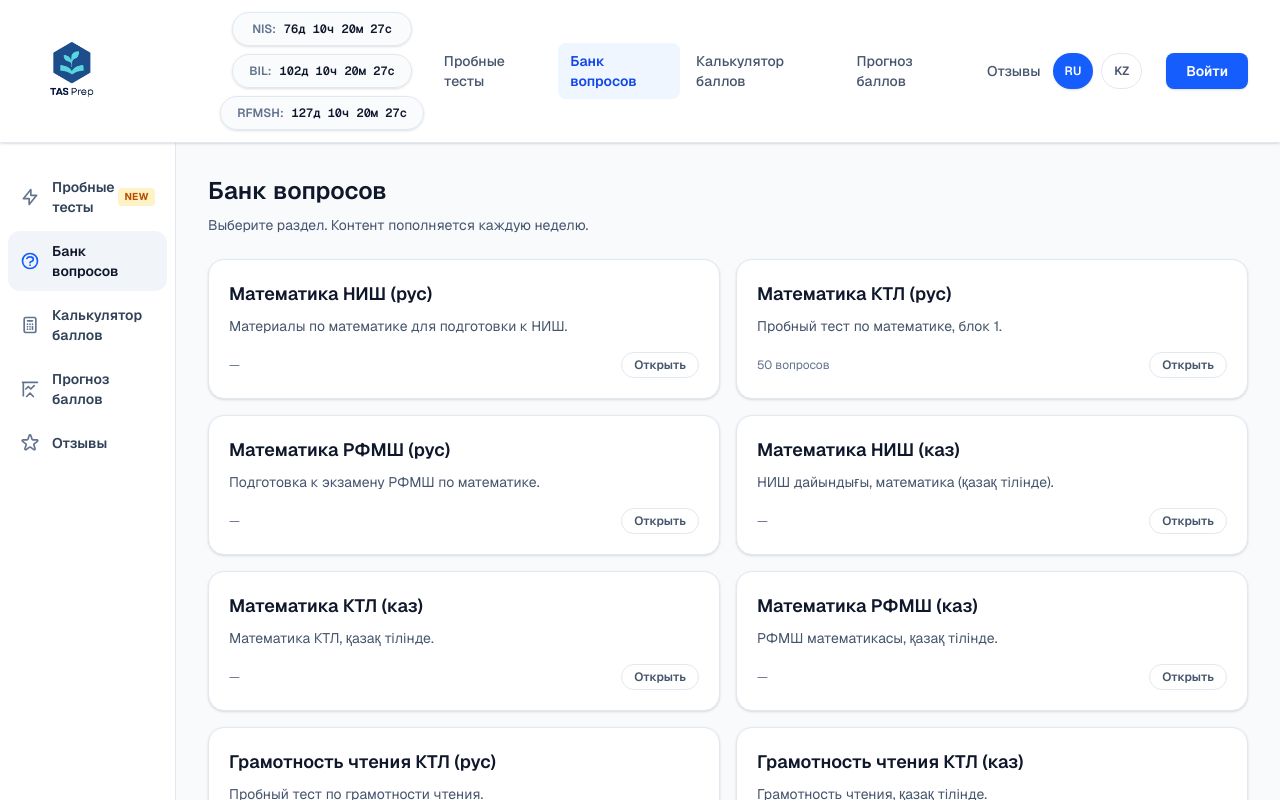
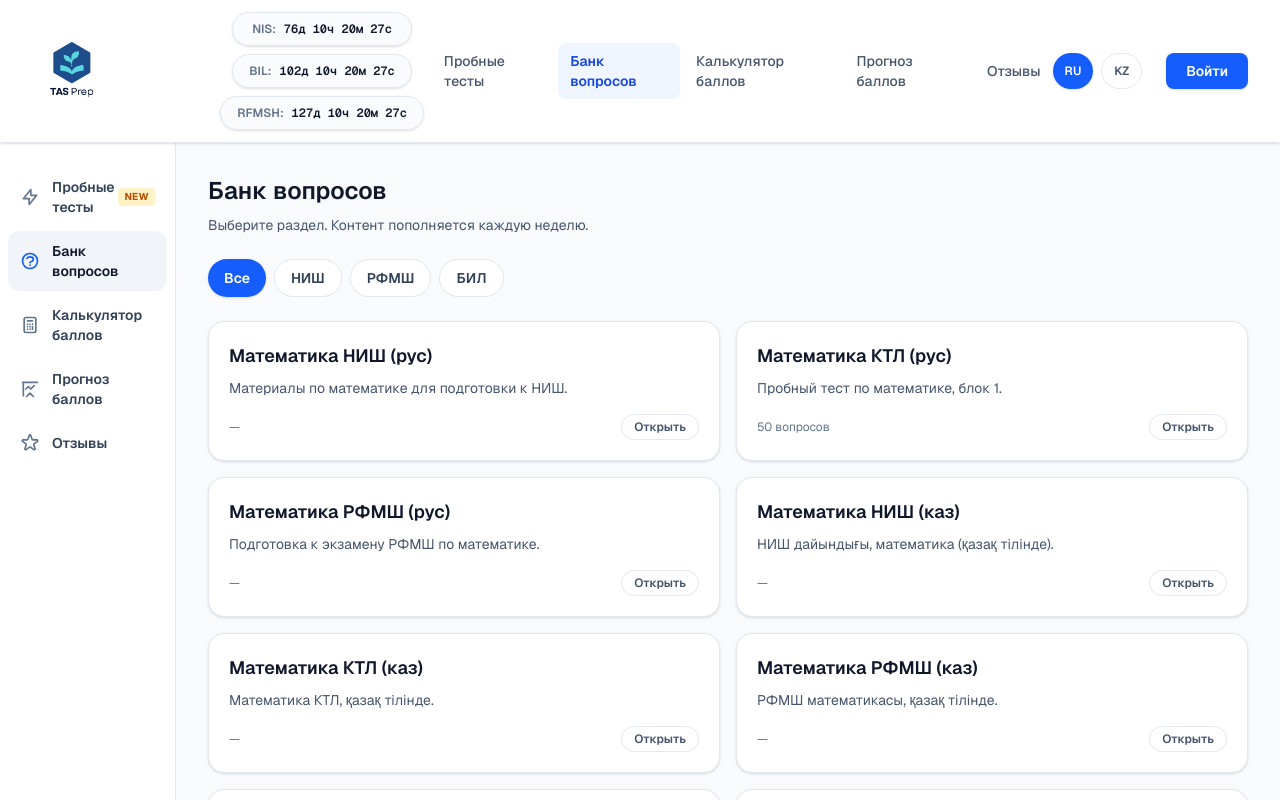
Before and after one commit to Ghonrt09/TAS-Prep, a Next.js app: page /question-bank in a window 1280 px wide. Shown: the top 800 px of the page. Built offline with nearby package versions, Linux system fonts and the light colour scheme; no server answers.

Commit message:
feat(question-bank): add school tabs filter to root app
Made-with: Cursor

```diff
--- a/src/app/(dashboard)/question-bank/page.tsx
+++ b/src/app/(dashboard)/question-bank/page.tsx
@@ -1,12 +1,19 @@
 "use client";
 
 import Link from "next/link";
+import { useMemo, useState } from "react";
 
 import { useLanguage } from "@/context/LanguageContext";
 import { bankCategories } from "@/lib/bankCategories";
 
 export default function QuestionBankPage() {
   const { t, language } = useLanguage();
+  const [schoolFilter, setSchoolFilter] = useState<"all" | "nis" | "bil" | "rfmsh">("all");
+
+  const filtered = useMemo(() => {
+    if (schoolFilter === "all") return bankCategories;
+    return bankCategories.filter((c) => c.school === schoolFilter);
+  }, [schoolFilter]);
 
   return (
     <section className="flex flex-col gap-6">
@@ -18,8 +25,36 @@ export default function QuestionBankPage() {
           {t("bankSubtitle")}
         </p>
       </div>
+
+      <div className="flex flex-wrap gap-2">
+        {(
+          [
+            { id: "all" as const, label: t("bankFilterAll") },
+            { id: "nis" as const, label: t("bankFilterNis") },
+            { id: "rfmsh" as const, label: t("bankFilterRfmsh") },
+            { id: "bil" as const, label: t("bankFilterBil") },
+          ] as const
+        ).map((tab) => {
+          const active = tab.id === schoolFilter;
+          return (
+            <button
+              key={tab.id}
+              type="button"
+              onClick={() => setSchoolFilter(tab.id)}
+              className={`rounded-full px-4 py-2 text-sm font-semibold transition ${
+                active
+                  ? "bg-blue-600 text-white shadow-sm"
+                  : "border border-slate-200 bg-white text-slate-700 hover:bg-slate-50"
+              }`}
+            >
+              {tab.label}
+            </button>
+          );
+        })}
+      </div>
+
       <div className="grid gap-4 md:grid-cols-2">
-        {bankCategories.map((category) => {
+        {filtered.map((category) => {
           const title = language === "kk" && category.titleKk ? category.titleKk : category.title;
           const description =
             language === "kk" && category.descriptionKk ? category.descriptionKk : category.description;
--- a/src/context/LanguageContext.tsx
+++ b/src/context/LanguageContext.tsx
@@ -142,6 +142,10 @@ const translations = {
     scorePredictTip: "Используйте это, чтобы поставить реальную цель на следующий тест.",
     bankTitle: "Банк вопросов",
     bankSubtitle: "Выберите раздел. Контент пополняется каждую неделю.",
+    bankFilterAll: "Все",
+    bankFilterNis: "НИШ",
+    bankFilterRfmsh: "РФМШ",
+    bankFilterBil: "БИЛ",
     bankQuestions: "{value} вопросов",
     bankOpen: "Открыть",
     categoryArithmetic: "Арифметика",
@@ -309,6 +313,10 @@ const translations = {
     scorePredictTip: "Келесі сынаққа нақты мақсат қою үшін қолданыңыз.",
     bankTitle: "Сұрақтар банкі",
     bankSubtitle: "Бөлімді таңдаңыз. Контент апта сайын жаңартылады.",
+    bankFilterAll: "Барлығы",
+    bankFilterNis: "НИШ",
+    bankFilterRfmsh: "РФМШ",
+    bankFilterBil: "БИЛ",
     bankQuestions: "{value} сұрақ",
     bankOpen: "Ашу",
     categoryArithmetic: "Арифметика",
--- a/src/lib/bankCategories.ts
+++ b/src/lib/bankCategories.ts
@@ -10,6 +10,8 @@ export type BankCategory = {
   titleKk?: string;
   description: string;
   descriptionKk?: string;
+  /** Для фильтра вкладками на странице банка вопросов */
+  school: "nis" | "bil" | "rfmsh";
   /** 'lines' = PDF-to-JSON с полем lines; 'detail' = Матем НИШ РУС (detail/pages) */
   format: "lines" | "detail";
   /** Примерное кол-во вопросов для отображения в списке (опционально) */
@@ -24,6 +26,7 @@ export const bankCategories: BankCategory[] = [
     titleKk: "Математика НИШ (орыс)",
     description: "Материалы по математике для подготовки к НИШ.",
     descriptionKk: "НИШ дайындығына арналған математика материалы.",
+    school: "nis",
     format: "detail",
   },
   {
@@ -33,6 +36,7 @@ export const bankCategories: BankCategory[] = [
     titleKk: "Математика КТЛ (орыс)",
     description: "Пробный тест по математике, блок 1.",
     descriptionKk: "Математика бойынша сынақ тесті, 1-блок.",
+    school: "bil",
     format: "lines",
     questionCount: 50,
   },
@@ -43,6 +47,7 @@ export const bankCategories: BankCategory[] = [
     titleKk: "Математика РФМШ (орыс)",
     description: "Подготовка к экзамену РФМШ по математике.",
     descriptionKk: "РФМШ емтиханына дайындық, математика.",
+    school: "rfmsh",
     format: "lines",
   },
   {
@@ -52,6 +57,7 @@ export const bankCategories: BankCategory[] = [
     titleKk: "Математика НИШ (қаз)",
     description: "НИШ дайындығы, математика (қазақ тілінде).",
     descriptionKk: "НИШ дайындығы, математика.",
+    school: "nis",
     format: "lines",
   },
   {
@@ -61,6 +67,7 @@ export const bankCategories: BankCategory[] = [
     titleKk: "Математика КТЛ (қаз)",
     description: "Математика КТЛ, қазақ тілінде.",
     descriptionKk: "Математика КТЛ.",
+    school: "bil",
     format: "lines",
   },
   {
@@ -70,6 +77,7 @@ export const bankCategories: BankCategory[] = [
     titleKk: "Математика РФМШ (қаз)",
     description: "РФМШ математикасы, қазақ тілінде.",
     descriptionKk: "РФМШ математикасы.",
+    school: "rfmsh",
     format: "lines",
   },
   {
@@ -79,6 +87,7 @@ export const bankCategories: BankCategory[] = [
     titleKk: "Оқу сауаттылығы КТЛ (орыс)",
     description: "Пробный тест по грамотности чтения.",
     descriptionKk: "Оқу сауаттылығы бойынша сынақ тесті.",
+    school: "bil",
     format: "lines",
   },
   {
@@ -88,6 +97,7 @@ export const bankCategories: BankCategory[] = [
     titleKk: "Оқу сауаттылығы КТЛ (қаз)",
     description: "Грамотность чтения, қазақ тілінде.",
     descriptionKk: "Оқу сауаттылығы КТЛ.",
+    school: "bil",
     format: "lines",
   },
   {
@@ -97,6 +107,7 @@ export const bankCategories: BankCategory[] = [
     titleKk: "Қазақ тілі КШ НИШ",
     description: "Пробный тест по казахскому языку (НИШ, казахские классы).",
     descriptionKk: "Қазақ тілі бойынша сынақ тесті (НИШ, қазақ сыныптары).",
+    school: "nis",
     format: "lines",
   },
   {
@@ -106,6 +117,7 @@ export const bankCategories: BankCategory[] = [
     titleKk: "Қазақ тілі РШ НИШ",
     description: "Пробный тест по казахскому языку (русские классы).",
     descriptionKk: "Қазақ тілі бойынша сынақ тесті (орыс сыныптары).",
+    school: "nis",
     format: "lines",
   },
   {
@@ -115,6 +127,7 @@ export const bankCategories: BankCategory[] = [
     titleKk: "Сандық сипаттамалар НИШ (қаз)",
     description: "Пробный тест по количественным характеристикам, қазақ тілінде.",
     descriptionKk: "Сандық сипаттамалар бойынша сынақ тесті.",
+    school: "nis",
     format: "lines",
   },
 ];
```
